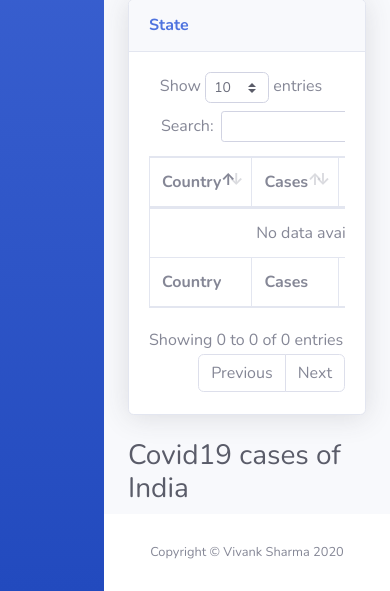
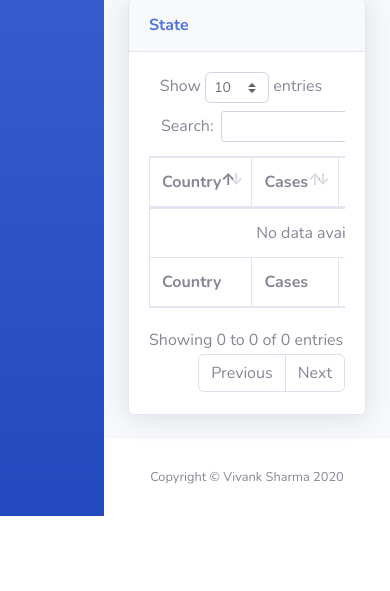
Before and after one commit to vivanks/COVID19-Tracker, a Flask app: template tracker/templates/tables.html in a window 390 px wide. Shown: the part 777-1368 px from the top of the page. After the commit the page ends 1293 px from the top, so only its background shows below. Run offline with Flask 2, Linux system fonts and the light colour scheme; the template is opened without the code that fills it, so the values that code supplies are empty; some libraries are stand-ins or nearby versions.

```diff
--- a/tracker/templates/tables.html
+++ b/tracker/templates/tables.html
@@ -149,10 +149,7 @@
         </div>
         <!-- /.container-fluid -->
 
-        <div class="container-fluid">
-          <h1 class="h3 mb-2 text-gray-800">Covid19 cases of India</h1>
-          <div id="myDiv1" class="myDiv1"></div>
-        </div>
+
 
       </div>
       <!-- End of Main Content -->
```
